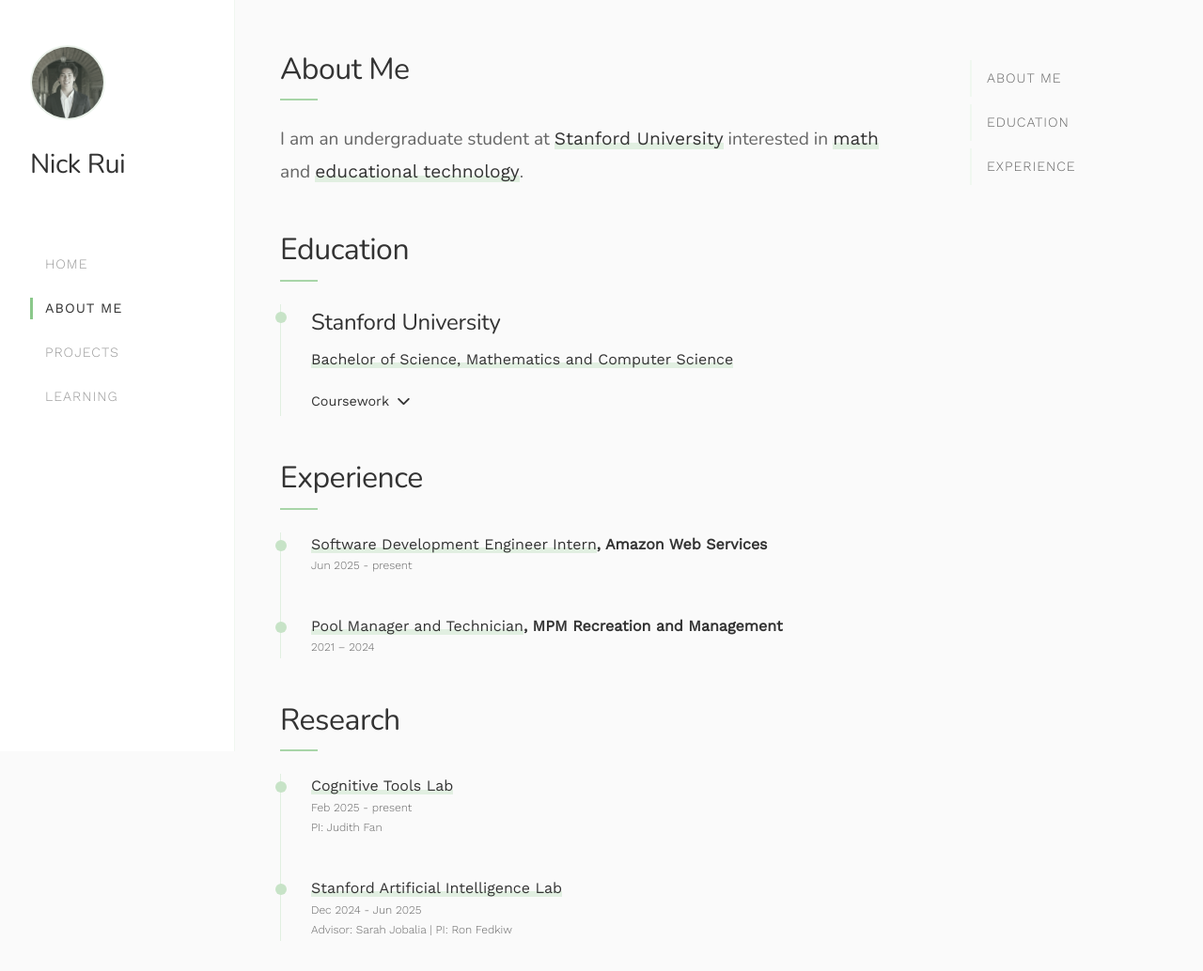
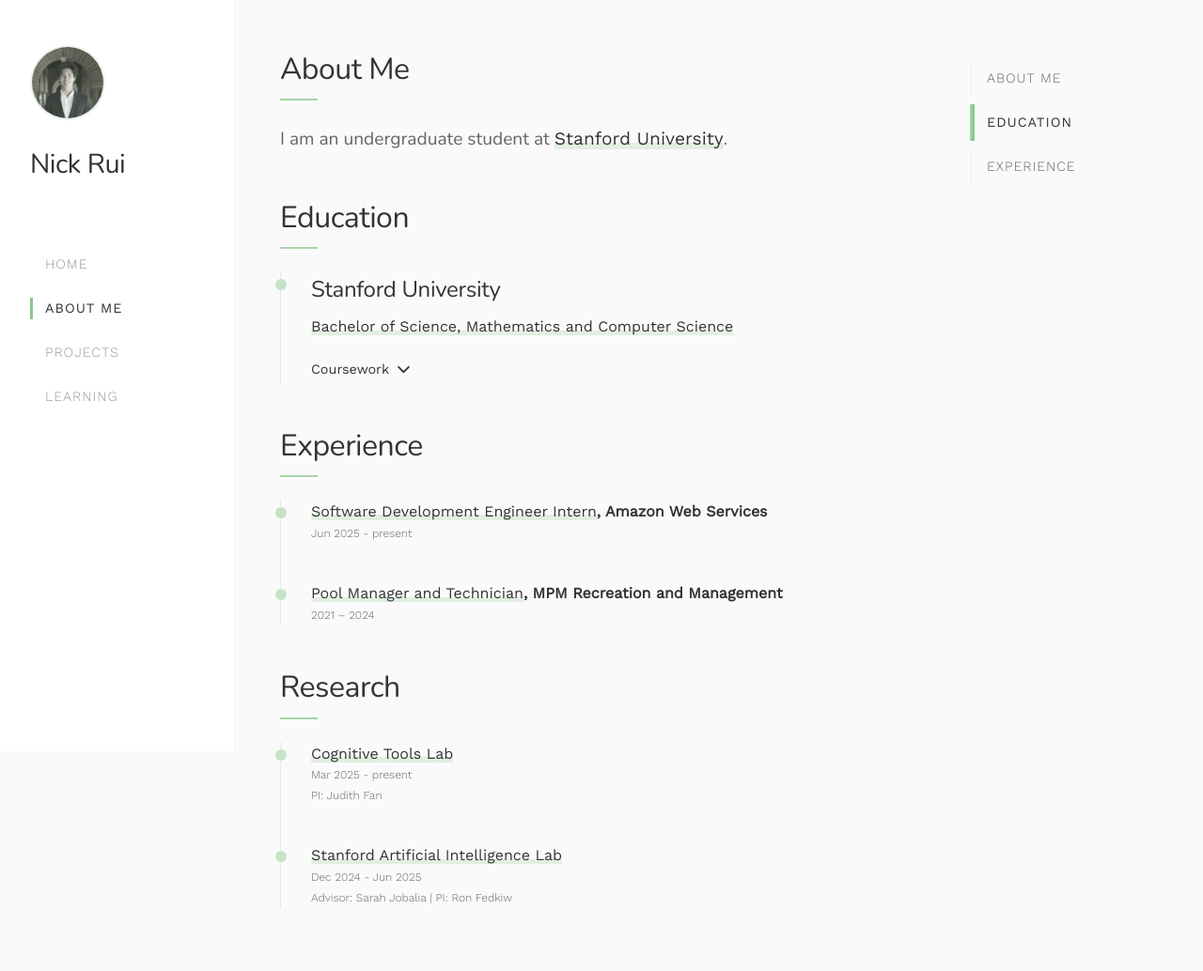
Before and after one commit to nick-rui/nick-rui.github.io, a plain HTML site: page about.html in a window 1280 px wide. Shown: the whole page at 94% size. Drawn offline with nearby package versions, Linux system fonts and the light colour scheme.

Commit message:
feat: update about

```diff
--- a/about.html
+++ b/about.html
@@ -32,8 +32,7 @@
         <h2 id="about-me">About Me</h2>
 
         <p class="intro-paragraph">
-          I am an undergraduate student at <em>Stanford University</em> interested in
-          <em>math</em> and <em>educational technology</em>.
+          I am an undergraduate student at <em>Stanford University</em>.
         </p>
 
         <div class="content-area">
@@ -111,7 +110,7 @@
         <div class="experience-container">
           <div class="experience-item">
             <h4><em>Cognitive Tools Lab</em></h4>
-              <p>Feb 2025 - present</p>
+              <p>Mar 2025 - present</p>
               <p>PI: Judith Fan</p>
           </div>
           <div class="experience-item">
```
